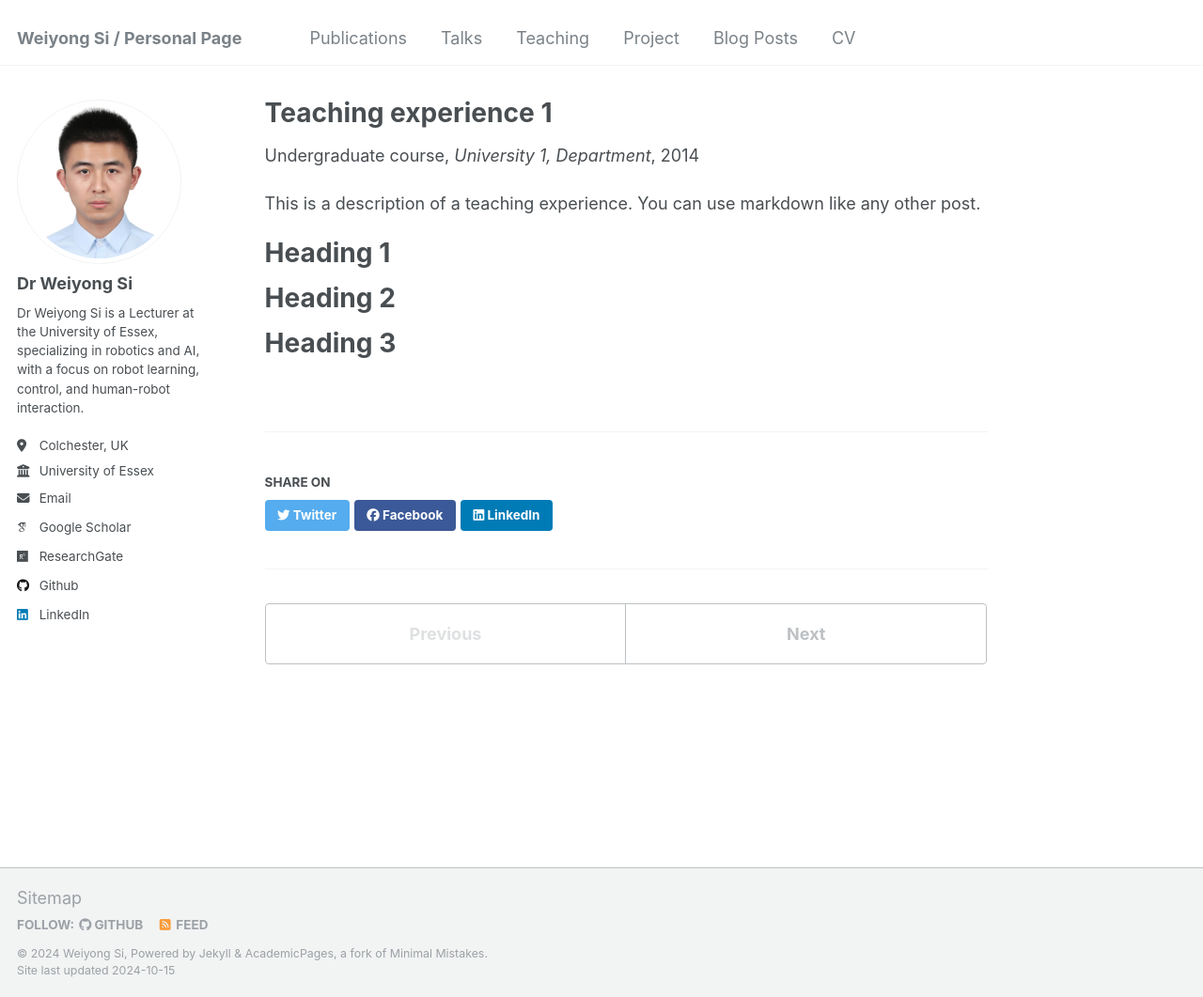
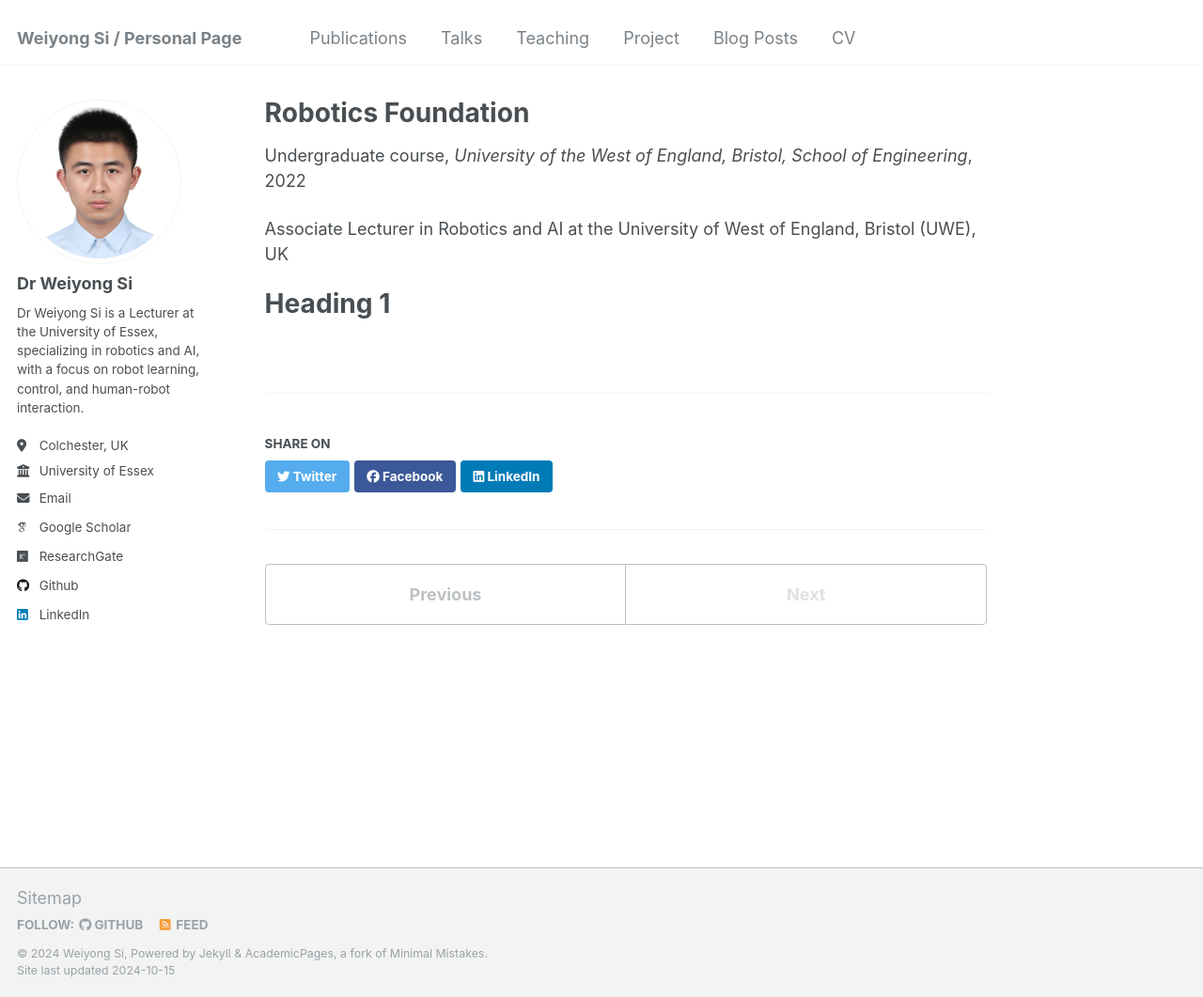
Before and after one commit to siweiyong/siweiyong.github.io, a Jekyll site: the page built from _teaching/2014-spring-teaching-1.md, in a window 1280 px wide and 1061 px high. Shown: the whole window at 94% size. Built offline with Jekyll 4.4.1, drawn with Linux system fonts in a browser that asks for light colours; some web fonts are replaced.

Commit message:
Update 2014-spring-teaching-1.md

```diff
--- a/_teaching/2014-spring-teaching-1.md
+++ b/_teaching/2014-spring-teaching-1.md
@@ -1,20 +1,15 @@
 ---
-title: "Teaching experience 1"
+title: "Robotics Foundation"
 collection: teaching
 type: "Undergraduate course"
 permalink: /teaching/2014-spring-teaching-1
-venue: "University 1, Department"
-date: 2014-01-01
-location: "City, Country"
+venue: "University of the West of England, Bristol, School of Engineering"
+date: 2022-09-01
+location: "Bristol, UK"
 ---
 
-This is a description of a teaching experience. You can use markdown like any other post.
+Associate Lecturer in Robotics and AI at the University of West of England, Bristol (UWE), UK
+
 
 Heading 1
 ======
-
-Heading 2
-======
-
-Heading 3
-======
```
